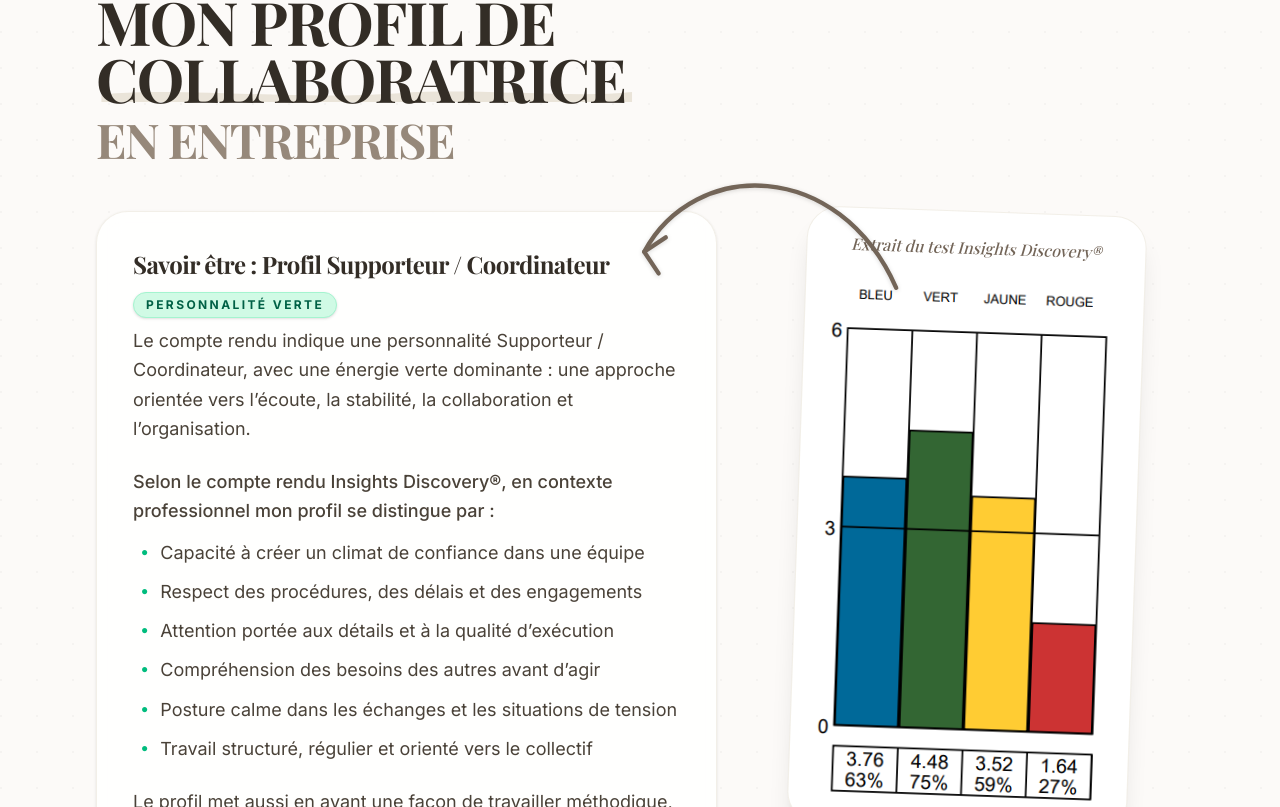
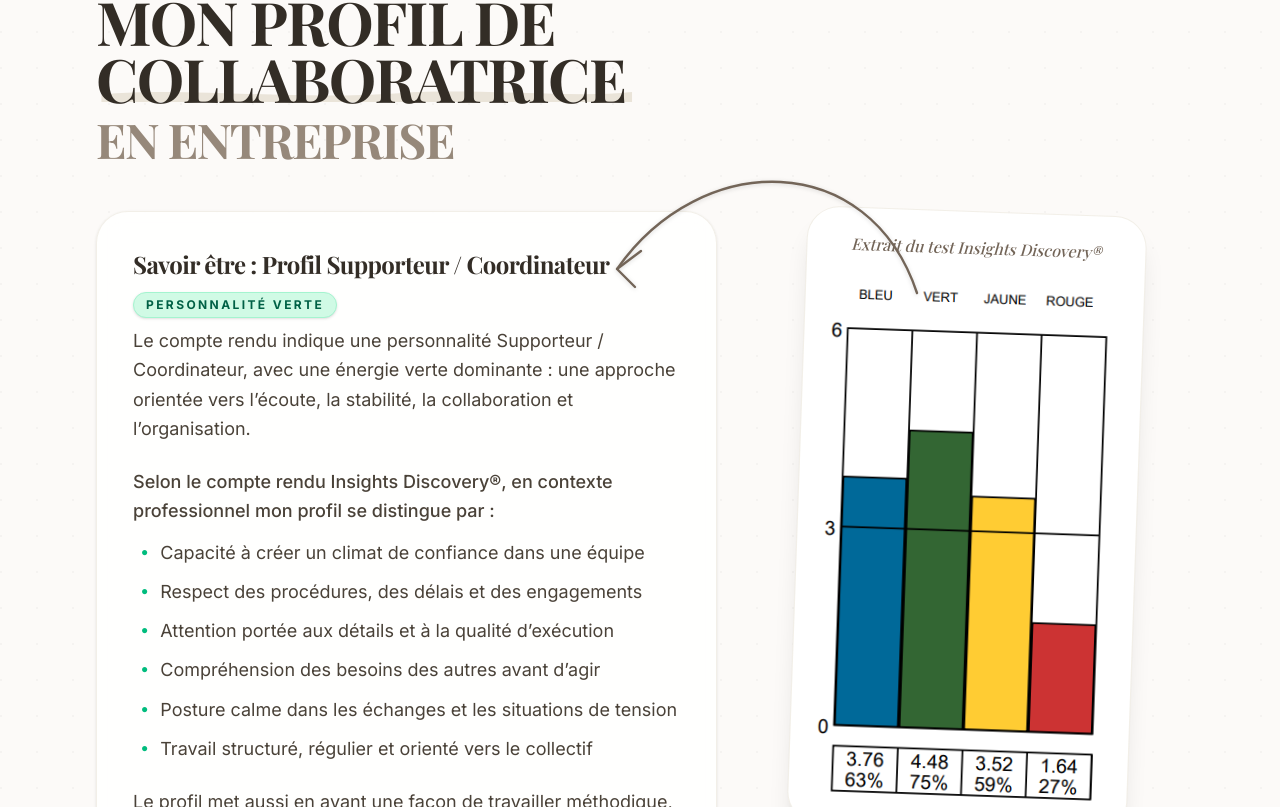
Before and after one commit to sixtinerocha/portfolio, a React (Vite) app: page /about in a window 1280 px wide. Shown: the part 1013-1820 px from the top of the page. Built offline with nearby package versions, Linux system fonts and the light colour scheme; a web font is replaced by a local one.

Commit message:
Refine bridge arrow: stroke width, top placement, and z-index over left column

```diff
--- a/src/pages/About.tsx
+++ b/src/pages/About.tsx
@@ -152,25 +152,25 @@ export function About() {
               </AnimatedSection>
             </div>
 
-            <div className="lg:col-span-5 relative mt-4 lg:mt-0 flex flex-col items-center">
+            <div className="lg:col-span-5 relative mt-4 lg:mt-0 flex flex-col items-center z-50">
               <AnimatedSection delay={0.4} direction="up" className="relative w-full max-w-[300px] lg:max-w-[340px] mx-auto lg:mx-0">
-                {/* Arrow pointing FROM graph TO text like a bridge */}
-                <svg className="hidden lg:block absolute -left-40 -top-8 w-72 h-40 text-stone-600 z-40 drop-shadow-sm pointer-events-none" viewBox="0 0 200 100" fill="none">
+                {/* Arrow pointing FROM top of graph card TO text like a bridge */}
+                <svg className="hidden lg:block absolute -left-48 -top-20 w-[360px] h-48 text-stone-600 z-50 drop-shadow-sm pointer-events-none" viewBox="0 0 300 150" fill="none">
                   <motion.path
                     initial={{ pathLength: 0 }}
                     whileInView={{ pathLength: 1 }}
                     viewport={{ once: true }}
                     transition={{ duration: 1.2, ease: "easeInOut" }}
-                    d="M 180 70 C 140 -20, 40 -20, 5 45"
-                    stroke="currentColor" strokeWidth="3" strokeLinecap="round" fill="none"
+                    d="M 260 130 C 220 10, 80 10, 10 110"
+                    stroke="currentColor" strokeWidth="2" strokeLinecap="round" fill="none"
                   />
                   <motion.path
                     initial={{ opacity: 0 }}
                     whileInView={{ opacity: 1 }}
                     viewport={{ once: true }}
                     transition={{ delay: 1, duration: 0.3 }}
-                    d="M 20 35 L 5 45 L 15 60"
-                    stroke="currentColor" strokeWidth="3" strokeLinecap="round" strokeLinejoin="round" fill="none"
+                    d="M 30 95 L 10 110 L 25 125"
+                    stroke="currentColor" strokeWidth="2" strokeLinecap="round" strokeLinejoin="round" fill="none"
                   />
                 </svg>
 
```
